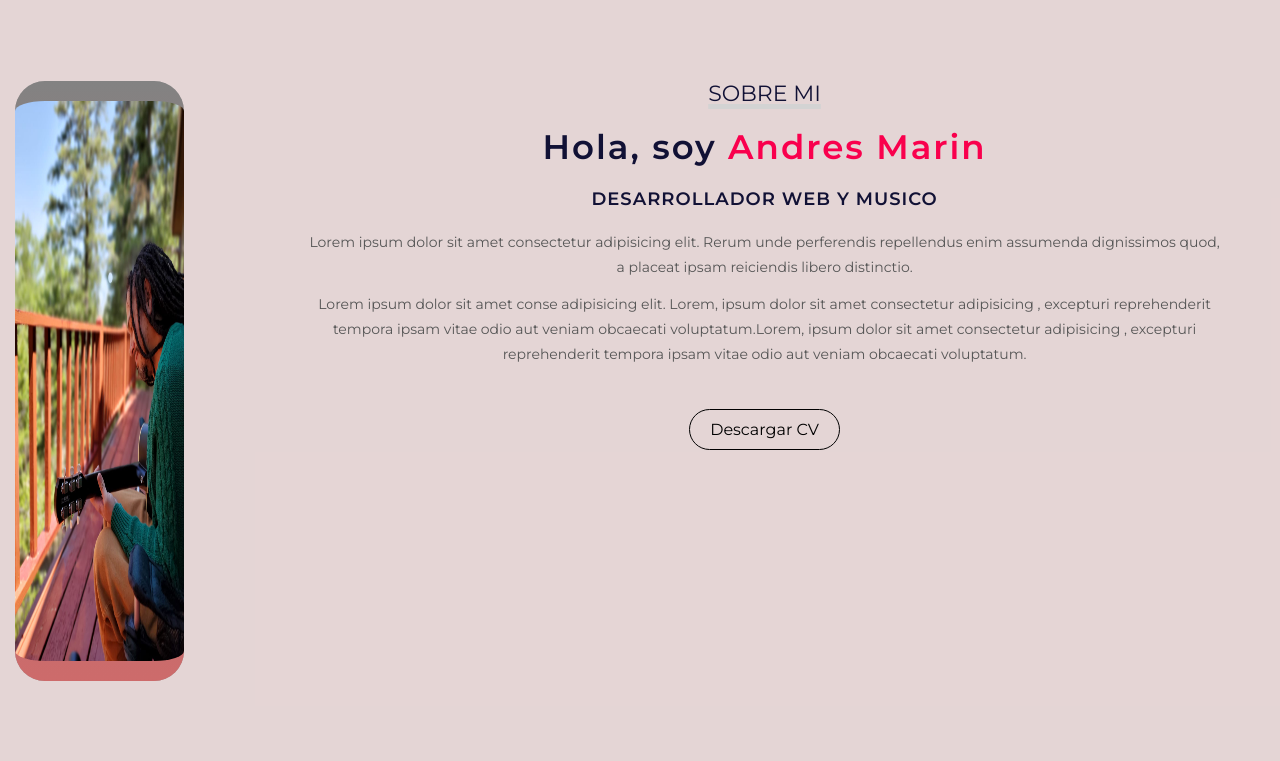
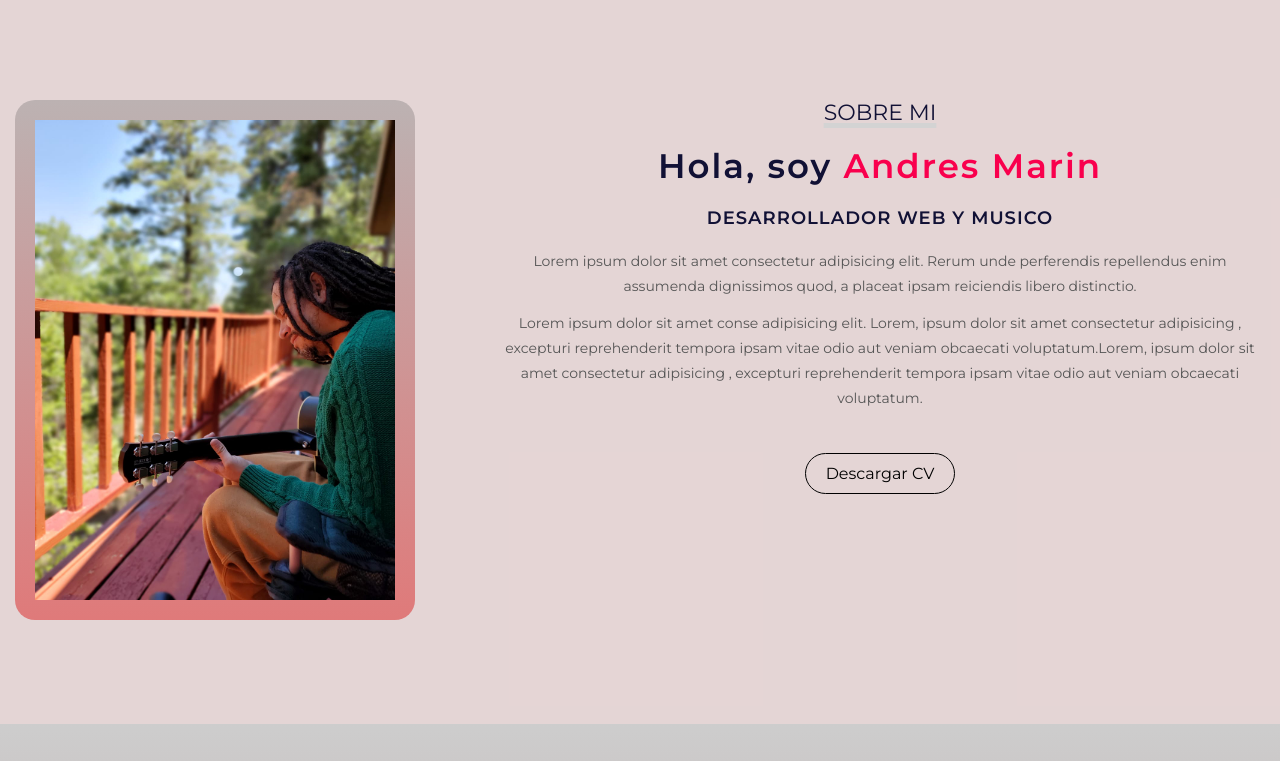
Before and after one commit to andresmarinmusico/portfoliocoder, a plain HTML site: page index.html in a window 1280 px wide. Shown: the part 819-1580 px from the top of the page. Drawn offline with Linux system fonts and the light colour scheme.

Commit message:
coregieltamanodelafotosobremi3intento

```diff
--- a/css/styles.css
+++ b/css/styles.css
@@ -75,7 +75,7 @@ html{
   max-width: 1100px;
   height: 100vh;
   margin: auto;
-  color: #fff;
+  columns: #fff;
   display: flex;
   flex-direction: column;
   align-items: center;
@@ -133,32 +133,32 @@ html{
 #sobremi{
   background-color: rgba(222, 203, 203, 0.8);
   max-width: 1500px;
-  /*width: 100%;*/
   margin: auto;
   padding: 100px 15px;
   color: #111135;
   display: flex;
-    text-align: center;
-  }
+  text-align: center;
+}
 
 #sobremi .contenedor-foto{
-  /*max-width: 420px;*/
+  max-width: 400px;
   margin-right: 80px;
   }
 
 #sobremi .contenedor-foto img{
+  padding: 20px;
+  width: 100%;
+  border-radius: 20px;
+  background-color: #8a8a8a;
   background: linear-gradient(#7574745c, rgba(222, 99, 99, 0.8));
   background-attachment: fixed;
   background-repeat: no-repeat;
   background-size: cover;
   background-position: center center;
-  width: 100%;
-  padding: 20px 0;
   text-align: center;
-  border-radius: 30px;
-  background-color: #8a8a8a;
-  height: 75vh;
+
 }
+height: 95vh;
 
 #sobremi .sobremi{
   margin: 0 40px;
--- a/index.html
+++ b/index.html
@@ -8,7 +8,7 @@
 
   <link rel="stylesheet" href="css/styles.css">
 
-  <title>Portfolio Website</title>
+  <title>Portfolio Website</title>gi
 
 </head>
 <body>
```
